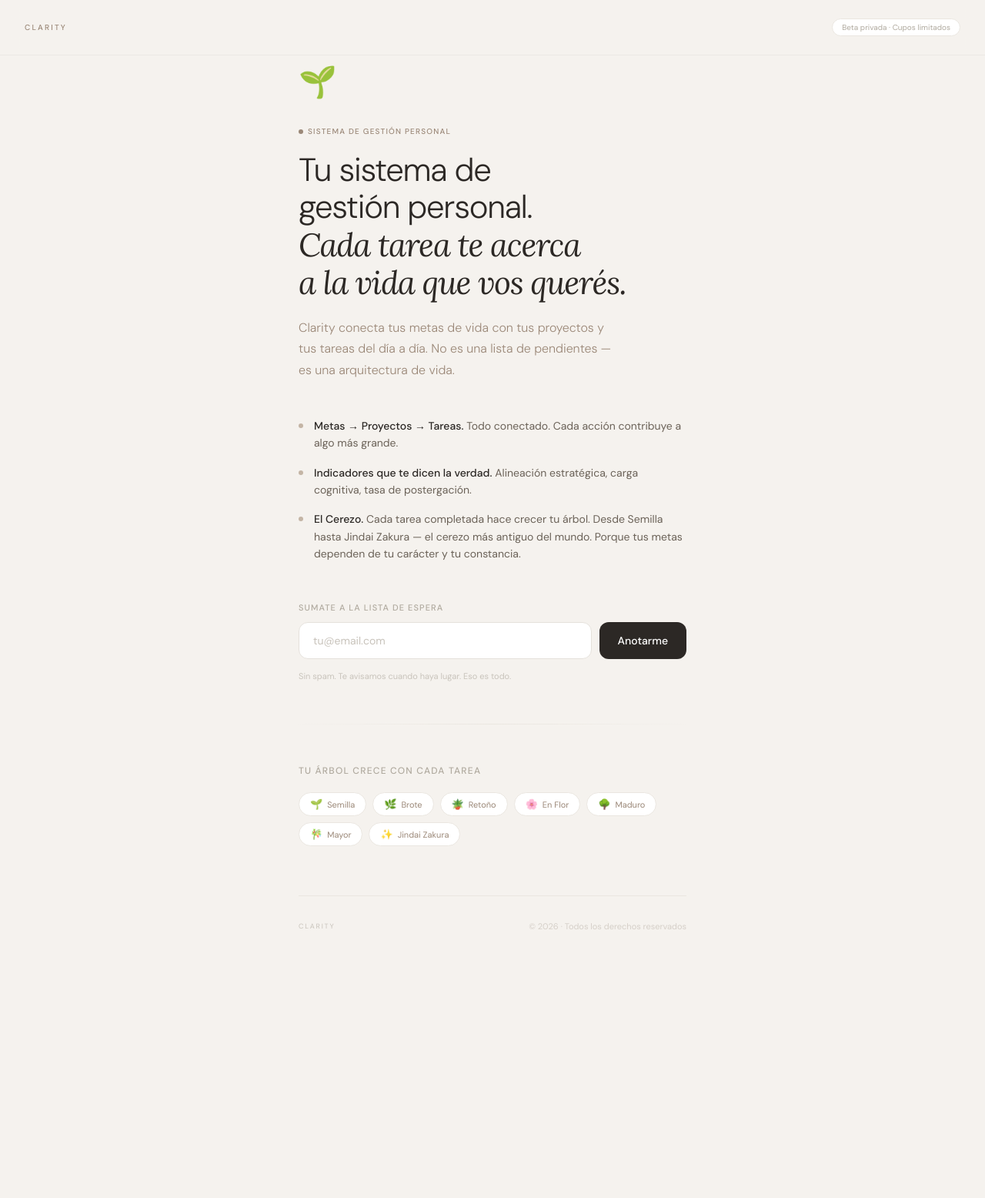
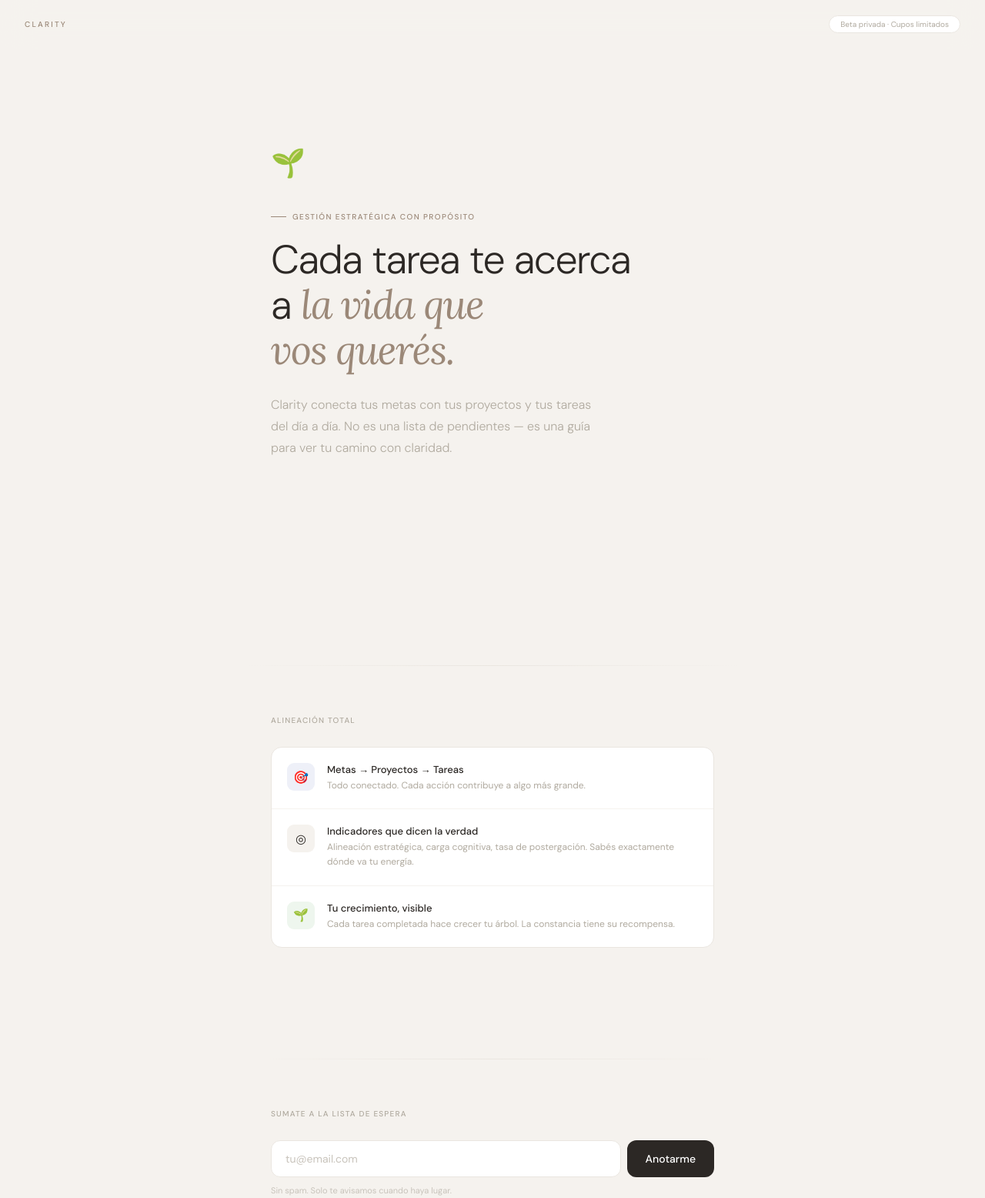
Before and after one commit to lucasearce-collab/clarity-landing, a website: page index.html in a window 1280 px wide. Shown: the top 1556 px of the page at 77% size. Before the commit the page ends 1290 px from the top, so only its background shows below. Drawn offline with Linux system fonts and the light colour scheme.

Commit message:
Update index.html

```diff
--- a/index.html
+++ b/index.html
@@ -4,429 +4,347 @@
   <meta charset="UTF-8"/>
   <meta name="viewport" content="width=device-width, initial-scale=1.0"/>
   <title>Clarity — Tu sistema de gestión personal</title>
-  <meta name="description" content="Tu sistema de gestión personal. Cada tarea te acerca a tus metas."/>
+  <meta name="description" content="Cada tarea te acerca a la vida que vos querés."/>
   <link rel="preconnect" href="https://fonts.googleapis.com"/>
-  <link href="https://fonts.googleapis.com/css2?family=DM+Sans:ital,wght@0,300;0,400;0,500;1,300&family=Lora:ital,wght@0,400;1,400&display=swap" rel="stylesheet"/>
+  <link href="https://fonts.googleapis.com/css2?family=DM+Sans:ital,wght@0,300;0,400;0,500;1,300&family=Lora:ital@1&display=swap" rel="stylesheet"/>
   <style>
+    :root{
+      --cream: #F5F2EE;
+      --brown: #2C2825;
+      --terracotta: #9B8878;
+      --muted: #B0AA9F;
+      --border: #EAE6E0;
+      --white: #FFFFFF;
+    }
+
     *{box-sizing:border-box;margin:0;padding:0;}
     html{scroll-behavior:smooth;}
+
     body{
       font-family:'DM Sans',sans-serif;
-      background:#F5F2EE;
-      color:#2C2825;
-      min-height:100vh;
+      background:var(--cream);
+      color:var(--brown);
       -webkit-font-smoothing:antialiased;
-    }
-
-    /* ── Layout ── */
-    .shell{
-      max-width:560px;
-      margin:0 auto;
-      padding:0 28px;
-      min-height:100vh;
-      display:flex;
-      flex-direction:column;
-      justify-content:center;
-      padding-top:80px;
-      padding-bottom:80px;
+      overflow-x:hidden;
     }
 
     /* ── Nav ── */
-    .nav{
-      position:fixed;
-      top:0;left:0;right:0;
-      padding:24px 32px;
-      display:flex;
-      align-items:center;
-      justify-content:space-between;
-      background:rgba(245,242,238,.92);
-      backdrop-filter:blur(12px);
-      -webkit-backdrop-filter:blur(12px);
+    nav{
+      position:fixed;top:0;left:0;right:0;
+      padding:20px 32px;
+      display:flex;align-items:center;justify-content:space-between;
+      background:rgba(245,242,238,.85);
+      backdrop-filter:blur(20px);
+      -webkit-backdrop-filter:blur(20px);
       z-index:100;
-      border-bottom:1px solid rgba(0,0,0,.04);
     }
-    .nav-logo{
-      font-size:10px;
-      letter-spacing:.22em;
-      text-transform:uppercase;
-      color:#9B8878;
-      font-weight:500;
+    .logo{
+      font-size:10px;letter-spacing:.22em;
+      text-transform:uppercase;color:var(--terracotta);font-weight:500;
     }
-    .nav-badge{
-      font-size:10px;
-      color:#B0AA9F;
-      background:white;
-      border:1px solid #EAE6E0;
-      border-radius:99px;
-      padding:4px 12px;
+    .badge{
+      font-size:10px;color:var(--muted);
+      background:var(--white);border:1px solid var(--border);
+      border-radius:99px;padding:4px 14px;
     }
 
     /* ── Hero ── */
-    .tree{
-      font-size:40px;
-      margin-bottom:32px;
-      display:block;
-      animation:gentleFloat 4s ease-in-out infinite;
-    }
-    @keyframes gentleFloat{
-      0%,100%{transform:translateY(0);}
-      50%{transform:translateY(-6px);}
+    .hero{
+      min-height:100vh;
+      display:flex;flex-direction:column;
+      align-items:flex-start;justify-content:center;
+      padding:120px 32px 80px;
+      max-width:640px;margin:0 auto;
     }
 
-    .tag{
-      display:inline-flex;
-      align-items:center;
-      gap:6px;
-      font-size:10px;
-      font-weight:500;
-      letter-spacing:.12em;
-      text-transform:uppercase;
-      color:#9B8878;
-      margin-bottom:20px;
+    .tree{
+      font-size:36px;margin-bottom:40px;
+      display:block;
+      animation:float 5s ease-in-out infinite;
     }
-    .tag-dot{
-      width:6px;height:6px;
-      border-radius:50%;
-      background:#9B8878;
+    @keyframes float{
+      0%,100%{transform:translateY(0);}
+      50%{transform:translateY(-8px);}
     }
 
-    .headline{
-      font-family:'DM Sans',sans-serif;
-      font-size:clamp(30px, 5vw, 42px);
-      font-weight:300;
-      line-height:1.15;
-      letter-spacing:-.03em;
-      color:#2C2825;
-      margin-bottom:20px;
+    .eyebrow{
+      font-size:10px;font-weight:500;
+      letter-spacing:.14em;text-transform:uppercase;
+      color:var(--terracotta);margin-bottom:20px;
+      display:flex;align-items:center;gap:8px;
     }
-    .headline em{
-      font-family:'Lora',serif;
-      font-style:italic;
-      font-weight:400;
+    .eyebrow::before{
+      content:'';width:20px;height:1px;background:var(--terracotta);
     }
 
-    .subline{
-      font-size:16px;
-      font-weight:300;
-      color:#9B8878;
-      line-height:1.7;
-      margin-bottom:48px;
-      max-width:420px;
+    h1{
+      font-size:clamp(32px,5vw,52px);
+      font-weight:300;line-height:1.12;
+      letter-spacing:-.03em;
+      color:var(--brown);
+      margin-bottom:28px;
+    }
+    h1 em{
+      font-family:'Lora',serif;
+      font-style:italic;font-weight:400;
+      color:var(--terracotta);
     }
 
-    /* ── Features ── */
-    .features{
-      display:flex;
-      flex-direction:column;
-      gap:16px;
-      margin-bottom:52px;
-    }
-    .feature{
-      display:flex;
-      align-items:flex-start;
-      gap:14px;
-    }
-    .feature-dot{
-      width:6px;height:6px;
-      border-radius:50%;
-      background:#C4B5A5;
-      flex-shrink:0;
-      margin-top:8px;
-    }
-    .feature-text{
-      font-size:14px;
-      color:#6B6258;
-      line-height:1.6;
-    }
-    .feature-text strong{
-      color:#2C2825;
-      font-weight:500;
+    .lead{
+      font-size:16px;font-weight:300;
+      color:var(--muted);line-height:1.75;
+      margin-bottom:56px;
+      max-width:440px;
     }
 
     /* ── Form ── */
+    .form-wrap{margin-bottom:16px;}
     .form-label{
-      font-size:11px;
-      font-weight:500;
-      letter-spacing:.1em;
-      text-transform:uppercase;
-      color:#B0AA9F;
-      margin-bottom:12px;
-      display:block;
+      display:block;font-size:10px;font-weight:500;
+      letter-spacing:.12em;text-transform:uppercase;
+      color:var(--muted);margin-bottom:10px;
     }
-    .form-row{
-      display:flex;
-      gap:10px;
-      margin-bottom:14px;
+    .form-row{display:flex;gap:8px;}
+    input[type=email]{
+      flex:1;padding:14px 18px;
+      border-radius:12px;border:1px solid var(--border);
+      background:var(--white);font-family:'DM Sans';
+      font-size:14px;color:var(--brown);outline:none;
+      transition:border-color .2s,box-shadow .2s;
     }
-    .email-input{
-      flex:1;
-      padding:14px 18px;
-      border-radius:12px;
-      border:1px solid #E5E1DB;
-      background:white;
-      font-family:'DM Sans';
-      font-size:14px;
-      color:#2C2825;
-      outline:none;
-      transition:border-color .2s, box-shadow .2s;
-    }
-    .email-input::placeholder{color:#C8C3BB;}
-    .email-input:focus{
-      border-color:#9B8878;
+    input[type=email]::placeholder{color:#C8C3BB;}
+    input[type=email]:focus{
+      border-color:var(--terracotta);
       box-shadow:0 0 0 3px rgba(155,136,120,.1);
     }
-    .submit-btn{
-      padding:14px 24px;
-      border-radius:12px;
-      border:none;
-      background:#2C2825;
-      color:white;
-      font-family:'DM Sans';
-      font-size:14px;
-      font-weight:500;
-      cursor:pointer;
-      white-space:nowrap;
-      transition:opacity .2s, transform .1s;
+    .btn{
+      padding:14px 24px;border-radius:12px;border:none;
+      background:var(--brown);color:var(--white);
+      font-family:'DM Sans';font-size:14px;font-weight:500;
+      cursor:pointer;white-space:nowrap;
+      transition:opacity .2s,transform .1s;
     }
-    .submit-btn:hover{opacity:.88;}
-    .submit-btn:active{transform:scale(.97);}
-    .submit-btn:disabled{opacity:.5;cursor:not-allowed;}
+    .btn:hover{opacity:.85;}
+    .btn:active{transform:scale(.97);}
+    .btn:disabled{opacity:.45;cursor:not-allowed;}
 
-    .form-hint{
-      font-size:11px;
-      color:#C8C3BB;
-      line-height:1.6;
+    .hint{font-size:11px;color:#C8C3BB;margin-top:10px;}
+
+    .success-msg{
+      display:none;background:var(--white);
+      border:1px solid var(--border);border-radius:12px;
+      padding:16px 20px;margin-bottom:10px;
+    }
+    .success-msg.show{display:block;}
+    .success-msg p:first-child{font-size:13px;font-weight:500;color:var(--brown);margin-bottom:3px;}
+    .success-msg p:last-child{font-size:12px;color:var(--muted);}
+
+    /* ── Divider ── */
+    hr{
+      border:none;height:1px;
+      background:linear-gradient(to right,transparent,var(--border),transparent);
+      margin:64px auto;max-width:640px;
     }
 
-    /* ── Success state ── */
-    .success{
-      display:none;
-      background:white;
-      border:1px solid #EAE6E0;
-      border-radius:14px;
-      padding:20px 24px;
-      margin-bottom:14px;
+    /* ── Pillars ── */
+    .pillars{
+      max-width:640px;margin:0 auto;
+      padding:0 32px 80px;
     }
-    .success.visible{display:block;}
-    .success-title{
-      font-size:14px;
-      font-weight:500;
-      color:#2C2825;
-      margin-bottom:4px;
+    .pillars-label{
+      font-size:10px;font-weight:500;letter-spacing:.12em;
+      text-transform:uppercase;color:var(--muted);
+      margin-bottom:28px;
     }
-    .success-sub{
-      font-size:13px;
-      color:#B0AA9F;
-      line-height:1.6;
+    .pillar-list{
+      display:flex;flex-direction:column;gap:0;
+      border:1px solid var(--border);border-radius:14px;
+      overflow:hidden;background:var(--white);
     }
+    .pillar{
+      display:flex;align-items:flex-start;gap:16px;
+      padding:20px;border-bottom:1px solid #F5F2EE;
+      transition:background .15s;
+    }
+    .pillar:last-child{border-bottom:none;}
+    .pillar:hover{background:#FAFAF8;}
+    .pillar-icon{
+      width:36px;height:36px;border-radius:9px;
+      display:flex;align-items:center;justify-content:center;
+      font-size:16px;flex-shrink:0;
+    }
+    .pillar-content{}
+    .pillar-title{font-size:13px;font-weight:500;color:var(--brown);margin-bottom:3px;}
+    .pillar-desc{font-size:12px;color:var(--muted);line-height:1.6;}
 
-    /* ── Divider ── */
-    .divider{
-      height:1px;
-      background:linear-gradient(to right, transparent, #EAE6E0, transparent);
-      margin:52px 0;
+    /* ── Levels ── */
+    .levels-section{
+      max-width:640px;margin:0 auto;
+      padding:0 32px 80px;
     }
-
-    /* ── Levels preview ── */
-    .levels-title{
-      font-size:12px;
-      font-weight:500;
-      letter-spacing:.1em;
-      text-transform:uppercase;
-      color:#B0AA9F;
-      margin-bottom:20px;
+    .levels-label{
+      font-size:10px;font-weight:500;letter-spacing:.12em;
+      text-transform:uppercase;color:var(--muted);
+      margin-bottom:6px;
     }
-    .levels{
-      display:flex;
-      gap:8px;
-      flex-wrap:wrap;
+    .levels-sub{
+      font-size:13px;color:var(--muted);margin-bottom:24px;
+      line-height:1.6;font-style:italic;
     }
-    .level{
-      display:flex;
-      align-items:center;
-      gap:6px;
-      background:white;
-      border:1px solid #EAE6E0;
-      border-radius:99px;
-      padding:6px 14px;
+    .levels-row{
+      display:flex;gap:6px;flex-wrap:wrap;
     }
-    .level-icon{font-size:13px;}
-    .level-name{font-size:11px;color:#9B8878;}
+    .level-pill{
+      display:flex;align-items:center;gap:6px;
+      background:var(--white);border:1px solid var(--border);
+      border-radius:99px;padding:7px 14px;
+      transition:border-color .2s;
+    }
+    .level-pill:hover{border-color:var(--terracotta);}
+    .level-emoji{font-size:13px;}
+    .level-name{font-size:11px;color:var(--terracotta);font-weight:400;}
 
     /* ── Footer ── */
-    .footer{
-      margin-top:64px;
-      padding-top:32px;
-      border-top:1px solid #EAE6E0;
-      display:flex;
-      align-items:center;
-      justify-content:space-between;
+    footer{
+      max-width:640px;margin:0 auto;
+      padding:24px 32px 48px;
+      display:flex;align-items:center;justify-content:space-between;
+      border-top:1px solid var(--border);
     }
-    .footer-logo{
-      font-size:9px;
-      letter-spacing:.2em;
-      text-transform:uppercase;
-      color:#C8C3BB;
+    .footer-logo{font-size:9px;letter-spacing:.2em;text-transform:uppercase;color:#C8C3BB;}
+    .footer-copy{font-size:11px;color:#D5CFC8;}
+
+    /* ── Scroll animations ── */
+    .reveal{
+      opacity:0;transform:translateY(18px);
+      transition:opacity .6s ease, transform .6s ease;
     }
-    .footer-copy{
-      font-size:11px;
-      color:#D5CFC8;
-    }
+    .reveal.visible{opacity:1;transform:translateY(0);}
 
-    /* ── Animations ── */
-    @keyframes fadeUp{
-      from{opacity:0;transform:translateY(16px);}
-      to{opacity:1;transform:translateY(0);}
-    }
-    .fade-1{animation:fadeUp .5s ease .1s both;}
-    .fade-2{animation:fadeUp .5s ease .2s both;}
-    .fade-3{animation:fadeUp .5s ease .3s both;}
-    .fade-4{animation:fadeUp .5s ease .4s both;}
-    .fade-5{animation:fadeUp .5s ease .5s both;}
-    .fade-6{animation:fadeUp .5s ease .6s both;}
+    .reveal-1{transition-delay:.05s;}
+    .reveal-2{transition-delay:.12s;}
+    .reveal-3{transition-delay:.18s;}
+    .reveal-4{transition-delay:.24s;}
+    .reveal-5{transition-delay:.30s;}
 
     @media(max-width:480px){
+      .hero{padding:100px 24px 64px;}
       .form-row{flex-direction:column;}
-      .submit-btn{width:100%;}
-      .nav{padding:20px 24px;}
+      .btn{width:100%;}
+      nav{padding:18px 24px;}
+      .pillars,.levels-section,footer{padding-left:24px;padding-right:24px;}
     }
   </style>
 </head>
 <body>
 
-  <!-- Nav -->
-  <nav class="nav">
-    <span class="nav-logo">Clarity</span>
-    <span class="nav-badge">Beta privada · Cupos limitados</span>
+<nav>
+  <span class="logo">Clarity</span>
+  <span class="badge">Beta privada · Cupos limitados</span>
 </nav>
 
-  <!-- Main -->
-  <div class="shell">
+<section class="hero">
+  <span class="tree">🌱</span>
 
-    <span class="tree fade-1">🌱</span>
+  <div class="eyebrow reveal reveal-1">Gestión estratégica con propósito</div>
 
-    <div class="tag fade-1">
-      <div class="tag-dot"></div>
-      Sistema de gestión personal
-    </div>
-
-    <h1 class="headline fade-2">
-      Tu sistema de<br/>
-      gestión personal.<br/>
-      <em>Cada tarea te acerca<br/>a la vida que vos querés.</em>
+  <h1 class="reveal reveal-2">
+    Cada tarea te acerca<br/>
+    a <em>la vida que<br/>vos querés.</em>
   </h1>
 
-    <p class="subline fade-3">
-      Clarity conecta tus metas de vida con tus proyectos y tus tareas del día a día. No es una lista de pendientes — es una arquitectura de vida.
+  <p class="lead reveal reveal-3">
+    Clarity conecta tus metas con tus proyectos y tus tareas del día a día. No es una lista de pendientes — es una guía para ver tu camino con claridad.
   </p>
+</section>
 
-    <div class="features fade-3">
-      <div class="feature">
-        <div class="feature-dot"></div>
-        <div class="feature-text"><strong>Metas → Proyectos → Tareas.</strong> Todo conectado. Cada acción contribuye a algo más grande.</div>
-      </div>
-      <div class="feature">
-        <div class="feature-dot"></div>
-        <div class="feature-text"><strong>Indicadores que te dicen la verdad.</strong> Alineación estratégica, carga cognitiva, tasa de postergación.</div>
-      </div>
-      <div class="feature">
-        <div class="feature-dot"></div>
-        <div class="feature-text"><strong>El Cerezo.</strong> Cada tarea completada hace crecer tu árbol. Desde Semilla hasta Jindai Zakura — el cerezo más antiguo del mundo. Porque tus metas dependen de tu carácter y tu constancia.</div>
+<hr/>
+
+<section class="pillars">
+  <div class="pillars-label reveal">Alineación total</div>
+  <div class="pillar-list">
+    <div class="pillar reveal reveal-1">
+      <div class="pillar-icon" style="background:#EEF0F8">🎯</div>
+      <div class="pillar-content">
+        <div class="pillar-title">Metas → Proyectos → Tareas</div>
+        <div class="pillar-desc">Todo conectado. Cada acción contribuye a algo más grande.</div>
       </div>
     </div>
-
-    <!-- Form -->
-    <div class="fade-4">
-      <span class="form-label">Sumate a la lista de espera</span>
-
-      <div class="success" id="success">
-        <div class="success-title">🌱 Ya estás en la lista</div>
-        <div class="success-sub">Te vamos a avisar cuando haya un lugar disponible. Gracias por tu interés en Clarity.</div>
-      </div>
-
-      <div class="form-row" id="form-row">
-        <input
-          class="email-input"
-          type="email"
-          id="email"
-          placeholder="tu@email.com"
-          autocomplete="email"
-        />
-        <button class="submit-btn" id="submit-btn" onclick="submitWaitlist()">
-          Anotarme
-        </button>
-      </div>
-      <p class="form-hint">Sin spam. Te avisamos cuando haya lugar. Eso es todo.</p>
-    </div>
-
-    <div class="divider fade-5"></div>
-
-    <!-- Levels preview -->
-    <div class="fade-5">
-      <div class="levels-title">Tu árbol crece con cada tarea</div>
-      <div class="levels">
-        <div class="level"><span class="level-icon">🌱</span><span class="level-name">Semilla</span></div>
-        <div class="level"><span class="level-icon">🌿</span><span class="level-name">Brote</span></div>
-        <div class="level"><span class="level-icon">🪴</span><span class="level-name">Retoño</span></div>
-        <div class="level"><span class="level-icon">🌸</span><span class="level-name">En Flor</span></div>
-        <div class="level"><span class="level-icon">🌳</span><span class="level-name">Maduro</span></div>
-        <div class="level"><span class="level-icon">🎋</span><span class="level-name">Mayor</span></div>
-        <div class="level"><span class="level-icon">✨</span><span class="level-name">Jindai Zakura</span></div>
+    <div class="pillar reveal reveal-2">
+      <div class="pillar-icon" style="background:#F5F2EE">◎</div>
+      <div class="pillar-content">
+        <div class="pillar-title">Indicadores que dicen la verdad</div>
+        <div class="pillar-desc">Alineación estratégica, carga cognitiva, tasa de postergación. Sabés exactamente dónde va tu energía.</div>
       </div>
     </div>
+    <div class="pillar reveal reveal-3">
+      <div class="pillar-icon" style="background:#EEF6EE">🌱</div>
+      <div class="pillar-content">
+        <div class="pillar-title">Tu crecimiento, visible</div>
+        <div class="pillar-desc">Cada tarea completada hace crecer tu árbol. La constancia tiene su recompensa.</div>
+      </div>
+    </div>
+  </div>
+</section>
 
-    <!-- Footer -->
-    <div class="footer fade-6">
+<hr/>
+
+<section class="pillars" style="padding-bottom:80px;">
+  <div class="pillars-label reveal">Sumate a la lista de espera</div>
+  <div class="success-msg" id="success">
+    <p>🌱 Ya estás en la lista</p>
+    <p>Te avisamos cuando haya un lugar. Gracias por tu interés en Clarity.</p>
+  </div>
+  <div class="form-row reveal" id="form-row">
+    <input type="email" id="email" placeholder="tu@email.com" autocomplete="email"/>
+    <button class="btn" id="btn" onclick="submit()">Anotarme</button>
+  </div>
+  <p class="hint reveal">Sin spam. Solo te avisamos cuando haya lugar.</p>
+</section>
+
+<footer>
   <span class="footer-logo">Clarity</span>
   <span class="footer-copy">© 2026 · Todos los derechos reservados</span>
-    </div>
-
-  </div>
+</footer>
 
 <script>
+  // Scroll reveal
+  const observer = new IntersectionObserver(entries => {
+    entries.forEach(e => { if(e.isIntersecting) e.target.classList.add('visible'); });
+  }, {threshold:.1});
+  document.querySelectorAll('.reveal').forEach(el => observer.observe(el));
+
+  // Waitlist
   const SUPABASE_URL = 'https://wdncosdqufitaxddnrfm.supabase.co';
   const SUPABASE_KEY = 'eyJhbGciOiJIUzI1NiIsInR5cCI6IkpXVCJ9.eyJpc3MiOiJzdXBhYmFzZSIsInJlZiI6IndkbmNvc2RxdWZpdGF4ZGRucmZtIiwicm9sZSI6ImFub24iLCJpYXQiOjE3NzY4MzE0OTUsImV4cCI6MjA5MjQwNzQ5NX0.HndgrvPhhV8Ty13ieyfJwgsM80erG6mPufHGV90jT10';
 
-    async function submitWaitlist() {
+  async function submit(){
     const email = document.getElementById('email').value.trim();
-      if (!email || !email.includes('@')) {
-        document.getElementById('email').focus();
-        return;
-      }
-
-      const btn = document.getElementById('submit-btn');
-      btn.disabled = true;
-      btn.textContent = 'Guardando...';
-
-      try {
-        const res = await fetch(`${SUPABASE_URL}/rest/v1/waitlist`, {
-          method: 'POST',
-          headers: {
-            'Content-Type': 'application/json',
-            'apikey': SUPABASE_KEY,
-            'Authorization': `Bearer ${SUPABASE_KEY}`,
-            'Prefer': 'return=minimal',
+    if(!email || !email.includes('@')){ document.getElementById('email').focus(); return; }
+    const btn = document.getElementById('btn');
+    btn.disabled = true; btn.textContent = '...';
+    try{
+      const r = await fetch(`${SUPABASE_URL}/rest/v1/waitlist`,{
+        method:'POST',
+        headers:{
+          'Content-Type':'application/json',
+          'apikey':SUPABASE_KEY,
+          'Authorization':`Bearer ${SUPABASE_KEY}`,
+          'Prefer':'return=minimal'
         },
-          body: JSON.stringify({ email, created_at: new Date().toISOString() }),
+        body:JSON.stringify({email, created_at:new Date().toISOString()})
       });
-
-        if (res.ok || res.status === 409) {
-          document.getElementById('form-row').style.display = 'none';
-          document.getElementById('success').classList.add('visible');
-        } else {
-          throw new Error('Error');
-        }
-      } catch(e) {
-        btn.disabled = false;
-        btn.textContent = 'Anotarme';
+      if(r.ok||r.status===409){
+        document.getElementById('form-row').style.display='none';
+        document.getElementById('success').classList.add('show');
+      } else throw new Error();
+    } catch{
+      btn.disabled=false; btn.textContent='Anotarme';
       alert('Algo salió mal. Intentá de nuevo.');
     }
   }
 
-    document.getElementById('email').addEventListener('keydown', e => {
-      if (e.key === 'Enter') submitWaitlist();
-    });
+  document.getElementById('email').addEventListener('keydown',e=>{ if(e.key==='Enter') submit(); });
 </script>
-
 </body>
 </html>
```
Lines whose indentation alone changed are shown as unchanged.
